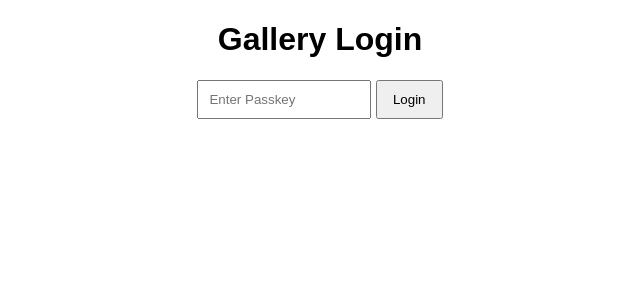
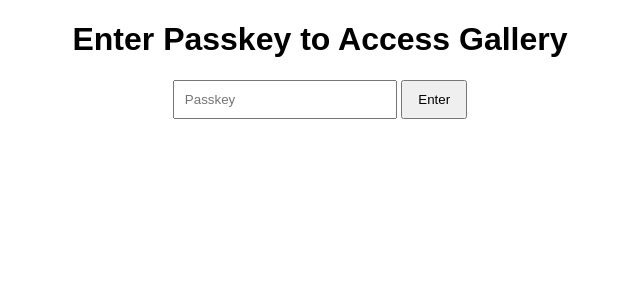
Before and after one commit to pages-jpg/cam, a Flask app: page /gallery in a window 1280 px wide. Shown: the top 300 px of the page, without its empty margins (320-960 px from the left). Run offline with Flask 3, Linux system fonts and the light colour scheme.

Commit message:
Update gallery.html

```diff
--- a/templates/gallery.html
+++ b/templates/gallery.html
@@ -5,22 +5,28 @@
 <title>Gallery</title>
 <style>
 body { font-family: Arial; text-align:center; margin:20px; }
-  .gallery { display: none; grid-template-columns: repeat(auto-fill, 200px); gap:10px; justify-content:center; }
-  .photo { margin:10px; display:inline-block; border:1px solid #ccc; padding:5px; border-radius:5px; }
-  input { padding:10px; width:150px; }
+input { padding:10px; width:200px; }
 button { padding:10px 15px; }
+p.error { color:red; }
+.gallery { display:grid; grid-template-columns: repeat(auto-fill, 200px); gap:10px; justify-content:center; margin-top:20px; }
+.photo { border:1px solid #ccc; padding:5px; border-radius:5px; }
 </style>
 </head>
 <body>
-<h1>Gallery Login</h1>
-<div id="login-container">
-  <input type="password" id="passkey" placeholder="Enter Passkey">
-  <button id="loginBtn">Login</button>
-  <p id="error-msg" style="color:red;"></p>
-</div>
 
-<div class="gallery" id="gallery">
+{% if not session.get('authenticated') %}
+<h1>Enter Passkey to Access Gallery</h1>
+<form method="POST">
+  <input type="password" name="passkey" placeholder="Passkey" required>
+  <button type="submit">Enter</button>
+</form>
+{% if error %}
+<p class="error">{{ error }}</p>
+{% endif %}
+{% else %}
+<h1>Gallery</h1>
 <a href="/">&#8592; Back to Upload</a>
+<div class="gallery">
 {% for file in files %}
 <div class="photo">
   <img src="/file/{{ file.id }}" alt="{{ file.filename }}" width="200"><br>
@@ -31,27 +37,7 @@
 </div>
 {% endfor %}
 </div>
+{% endif %}
 
-<script>
-const correctPass = "{{PASSKEY}}";
-const loginBtn = document.getElementById("loginBtn");
-const passInput = document.getElementById("passkey");
-const galleryDiv = document.getElementById("gallery");
-const loginContainer = document.getElementById("login-container");
-const errorMsg = document.getElementById("error-msg");
-
-loginBtn.addEventListener("click", () => {
-  if(passInput.value === correctPass){
-    loginContainer.style.display = "none";
-    galleryDiv.style.display = "grid";
-  } else {
-    errorMsg.textContent = "Incorrect Passkey!";
-  }
-});
-
-passInput.addEventListener("keypress", (e) => {
-  if(e.key === "Enter") loginBtn.click();
-});
-</script>
 </body>
 </html>
```
Lines whose indentation alone changed are shown as unchanged.
